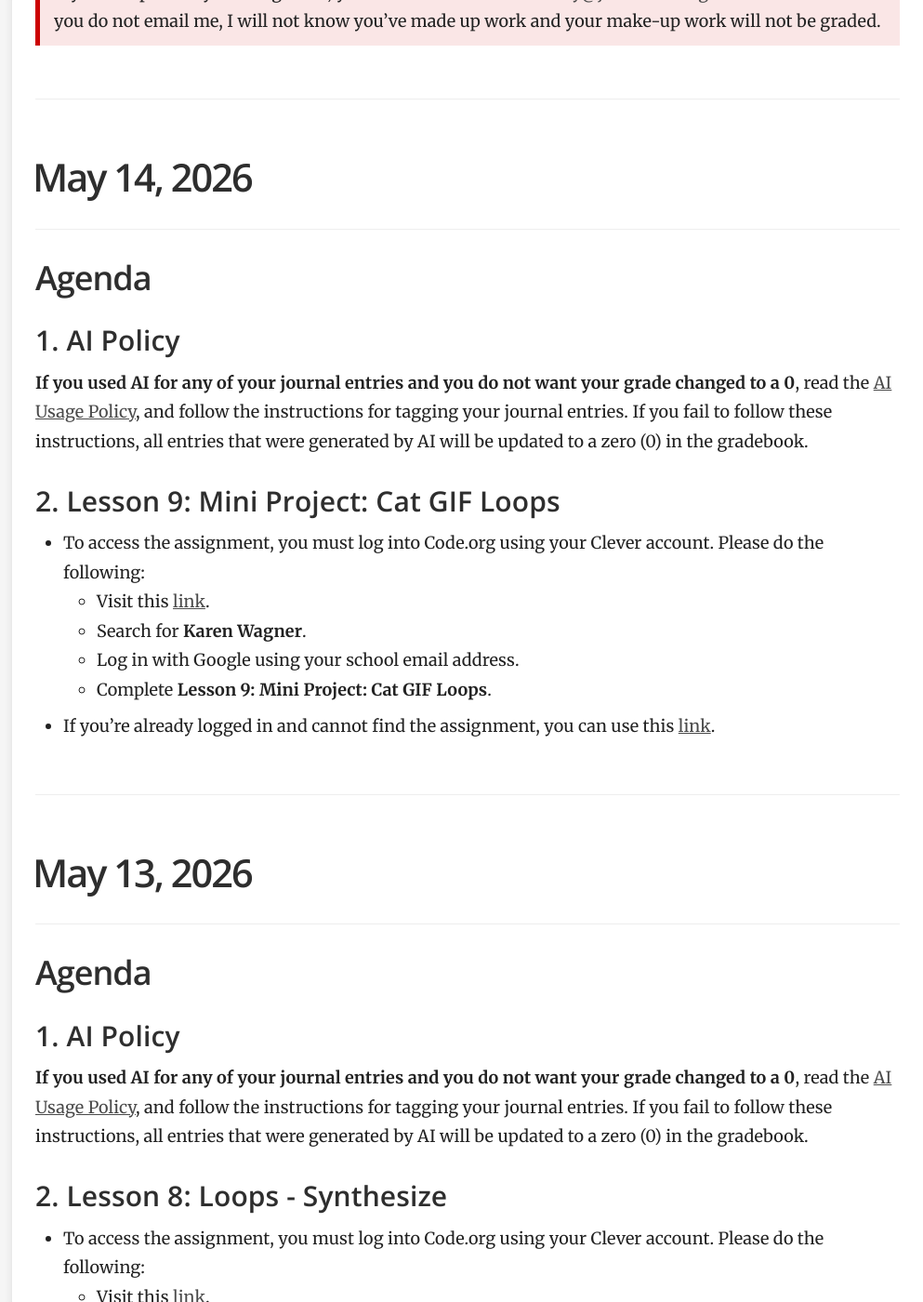
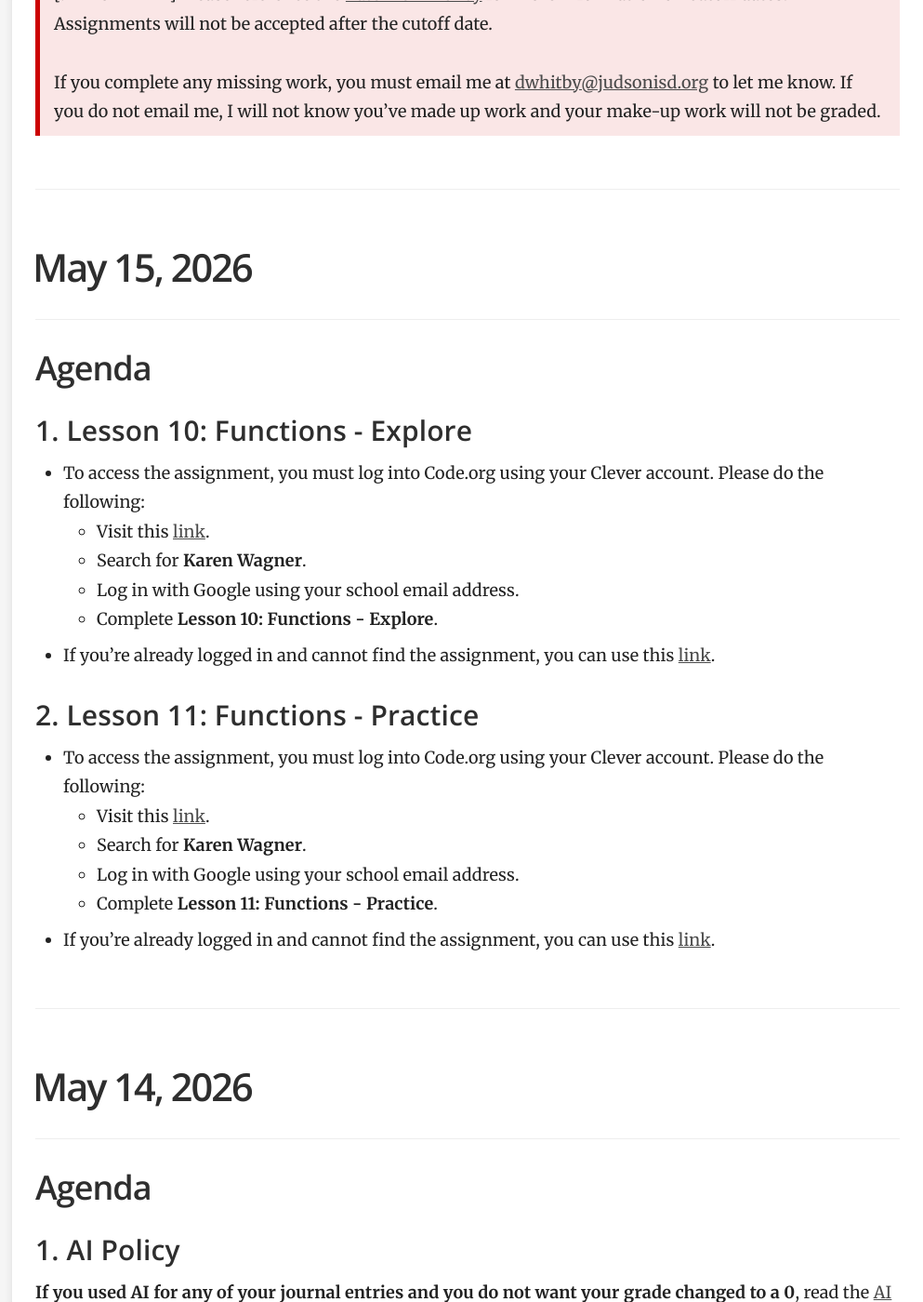
Before and after one commit to mswhitby/classroom, a Jekyll site: the page built from _docs/classes/1st.md, in a window 1280 px wide and 1400 px high, scrolled down 2393 px. Shown: the whole window at 93% size, without its empty margins (287-1280 px from the left). Built offline with Jekyll 4.4.1, drawn with Linux system fonts in a browser that asks for light colours; some of the changed text lies outside the part shown.

Commit message:
Updated lessons

```diff
--- a/_docs/classes/1st.md
+++ b/_docs/classes/1st.md
@@ -48,6 +48,20 @@ order: 1
     <td align="left">May 20, 2026</td>
     <td align="left"><a href="https://github.com/mswhitby/classroom/blob/main/_docs/classes/1st.md#may-14-2026">Lesson 9: Mini Project: Cat GIF Loops</a></td>
     <td align="left">Test</td>
+  </tr>
+
+  <tr>
+    <td align="left">May 15, 2026</td>
+    <td align="left">May 21, 2026</td>
+    <td align="left"><a href="https://github.com/mswhitby/classroom/blob/main/_docs/classes/1st.md#may-15-2026">Lesson 10: Functions - Explore</a></td>
+    <td align="left">Daily</td>
+  </tr>
+
+  <tr>
+    <td align="left">May 15, 2026</td>
+    <td align="left">May 21, 2026</td>
+    <td align="left"><a href="https://github.com/mswhitby/classroom/blob/main/_docs/classes/1st.md#may-15-2026">Lesson 11: Functions - Practice</a></td>
+    <td align="left">Daily</td>
   </tr>
 
 </table>
@@ -211,6 +225,32 @@ order: 1
 
 ****
 
+# May 15, 2026
+
+## Agenda
+
+### 1. Lesson 10: Functions - Explore
+
+- To access the assignment, you must log into Code.org using your Clever account. Please do the following:
+    - Visit this [link](https://clever.com/oauth/district-picker?client_id=2f27405716644a951b23&redirect_uri=https%3A%2F%2Fstudio.code.org%2Fusers%2Fauth%2Fclever%2Fcallback&response_type=code&state=ede33ff61289cf32708a0f54079cdd23e31d0b0a02b0e0e8).
+    - Search for **Karen Wagner**.
+    - Log in with Google using your school email address.
+    - Complete **Lesson 10: Functions - Explore**.
+
+- If you're already logged in and cannot find the assignment, you can use this [link](https://studio.code.org/courses/programming-with-music-lab-2025/units/1/lessons/10/levels/1).
+
+### 2. Lesson 11: Functions - Practice
+
+- To access the assignment, you must log into Code.org using your Clever account. Please do the following:
+    - Visit this [link](https://clever.com/oauth/district-picker?client_id=2f27405716644a951b23&redirect_uri=https%3A%2F%2Fstudio.code.org%2Fusers%2Fauth%2Fclever%2Fcallback&response_type=code&state=ede33ff61289cf32708a0f54079cdd23e31d0b0a02b0e0e8).
+    - Search for **Karen Wagner**.
+    - Log in with Google using your school email address.
+    - Complete **Lesson 11: Functions - Practice**.
+
+- If you're already logged in and cannot find the assignment, you can use this [link](https://studio.code.org/courses/programming-with-music-lab-2025/units/1/lessons/11/levels/1).
+
+----
+
 # May 14, 2026
 
 ## Agenda
```
